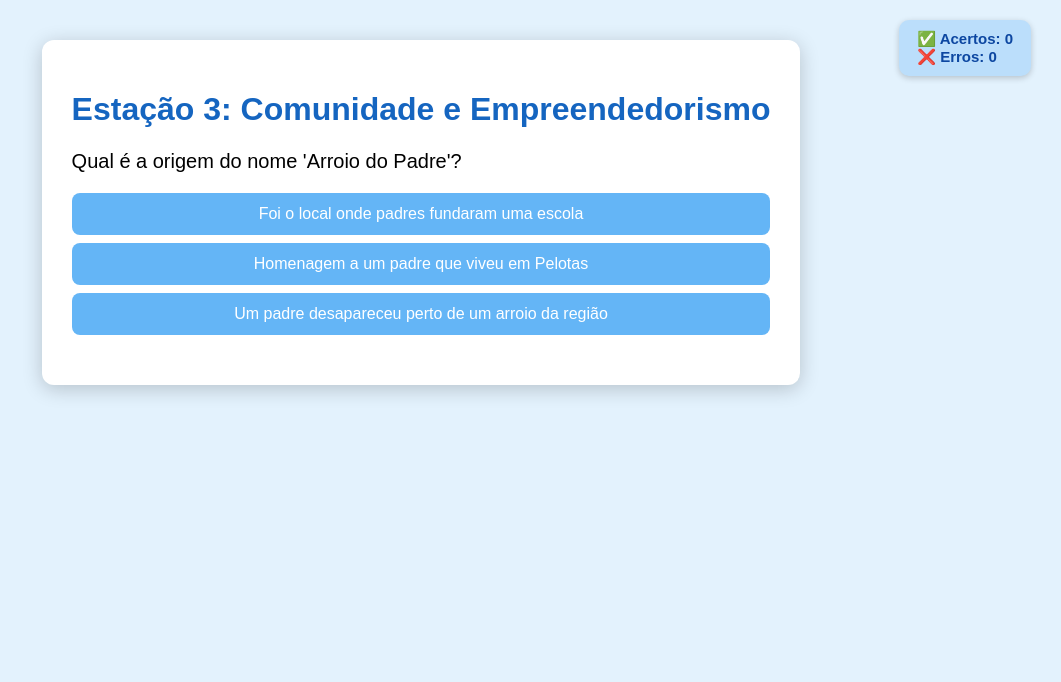
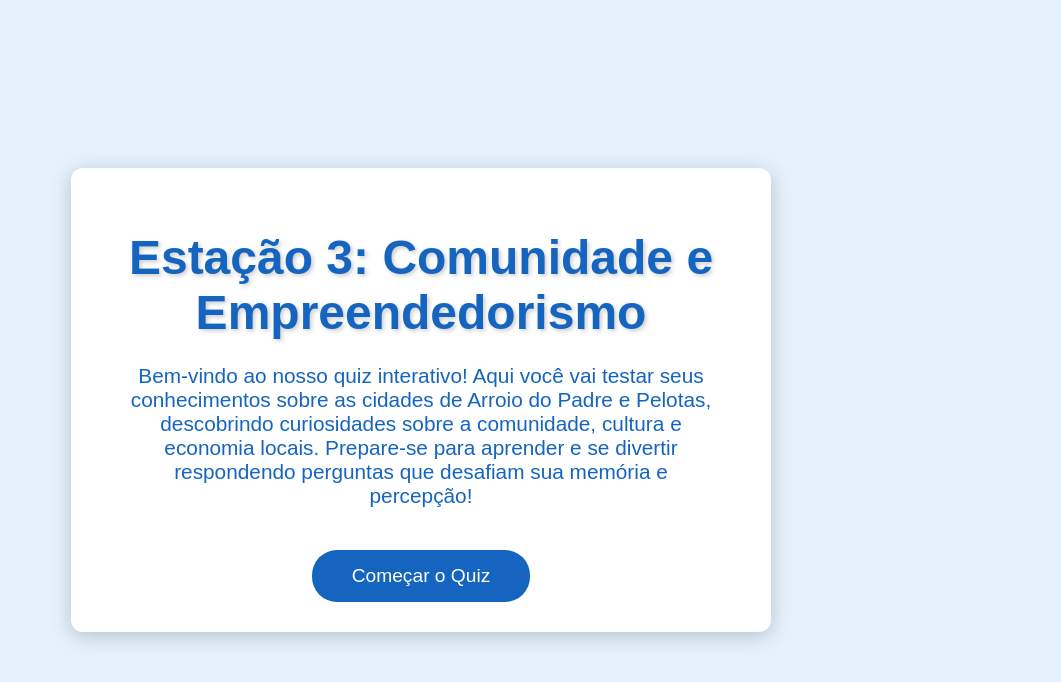
Before and after one commit to tk7thebest/quiz-arroio-do-padre, a plain HTML site: page index.html in a window 1280 px wide. Shown: the whole page, without its empty margins (219-1280 px from the left). Drawn offline with Linux system fonts and the light colour scheme.

Commit message:
Update index.html

```diff
--- a/index.html
+++ b/index.html
@@ -1,7 +1,7 @@
 <!DOCTYPE html>
 <html lang="pt-BR">
 <head>
-  <meta charset="UTF-8">
+  <meta charset="UTF-8" />
   <title>Estação 3: Comunidade e Empreendedorismo</title>
   <style>
     body {
@@ -11,23 +11,66 @@
       padding: 0;
       display: flex;
       justify-content: center;
+      min-height: 100vh;
+      align-items: center;
     }
+
     .container {
       background: #fff;
-      padding: 30px;
-      max-width: 700px;
-      margin-top: 40px;
       border-radius: 12px;
       box-shadow: 0 4px 20px rgba(0,0,0,0.2);
+      max-width: 700px;
+      width: 90%;
+      padding: 30px;
+      box-sizing: border-box;
       position: relative;
+      min-height: 400px;
     }
-    h1 {
+
+    /* Abertura */
+    #intro {
       text-align: center;
       color: #1565c0;
+    }
+    #intro h1 {
+      font-size: 3rem;
+      margin-bottom: 0.5em;
+      text-shadow: 2px 2px 4px rgba(0,0,0,0.2);
+    }
+    #intro p {
+      font-size: 1.3rem;
+      margin-bottom: 2em;
+      max-width: 600px;
+      margin-left: auto;
+      margin-right: auto;
+    }
+    #startQuizBtn {
+      background-color: #1565c0;
+      color: white;
+      border: none;
+      border-radius: 25px;
+      padding: 15px 40px;
+      font-size: 1.2rem;
+      cursor: pointer;
+      transition: background-color 0.3s;
+    }
+    #startQuizBtn:hover {
+      background-color: #0d3f7f;
+    }
+
+    /* Quiz */
+    #quiz {
+      display: none;
+    }
+    h1.quiz-title {
+      text-align: center;
+      color: #1565c0;
+      margin-bottom: 20px;
     }
     .question {
       font-size: 20px;
       margin: 20px 0;
+      color: #333;
     }
     .answers button {
       display: block;
@@ -68,26 +111,42 @@
       font-weight: bold;
       font-size: 15px;
       color: #0d47a1;
+      z-index: 999;
     }
     .result {
       margin-top: 20px;
       font-size: 18px;
       text-align: center;
+      color: #1565c0;
     }
   </style>
 </head>
 <body>
 
-<div class="counter">
-  ✅ Acertos: <span id="acertos">0</span><br>
-  ❌ Erros: <span id="erros">0</span>
+  <div class="container">
+
+    <!-- Abertura -->
+    <div id="intro">
+      <h1>Estação 3: Comunidade e Empreendedorismo</h1>
+      <p>
+        Bem-vindo ao nosso quiz interativo! Aqui você vai testar seus conhecimentos sobre as cidades de Arroio do Padre e Pelotas, descobrindo curiosidades sobre a comunidade, cultura e economia locais. Prepare-se para aprender e se divertir respondendo perguntas que desafiam sua memória e percepção!
+      </p>
+      <button id="startQuizBtn">Começar o Quiz</button>
     </div>
 
-<div class="container">
-  <h1>Estação 3: Comunidade e Empreendedorismo</h1>
+    <!-- Quiz -->
+    <div id="quiz">
+      <h1 class="quiz-title">Estação 3: Comunidade e Empreendedorismo</h1>
       <div class="question" id="questionText">Carregando pergunta...</div>
       <div class="answers" id="answersBox"></div>
       <div class="result" id="resultBox"></div>
+    </div>
+
+  </div>
+
+  <div class="counter" id="counter" style="display:none;">
+    ✅ Acertos: <span id="acertos">0</span><br>
+    ❌ Erros: <span id="erros">0</span>
   </div>
 
 <script>
@@ -155,6 +214,10 @@
   const resultBox = document.getElementById("resultBox");
   const acertosSpan = document.getElementById("acertos");
   const errosSpan = document.getElementById("erros");
+  const counterDiv = document.getElementById("counter");
+  const introDiv = document.getElementById("intro");
+  const quizDiv = document.getElementById("quiz");
+  const startQuizBtn = document.getElementById("startQuizBtn");
 
   let indiceAtual = 0;
   let acertos = 0;
@@ -183,6 +246,8 @@
           erros++;
           errosSpan.textContent = erros;
         }
+        // Bloqueia os botões para evitar múltiplos cliques
+        Array.from(answersBox.children).forEach(b => b.disabled = true);
         setTimeout(proximaPergunta, 700);
       };
       answersBox.appendChild(botao);
@@ -200,7 +265,12 @@
     }
   }
 
+  startQuizBtn.addEventListener("click", () => {
+    introDiv.style.display = "none";
+    quizDiv.style.display = "block";
+    counterDiv.style.display = "block";
     mostrarPergunta();
+  });
 </script>
 
 </body>
```
Lines whose indentation alone changed are shown as unchanged.
